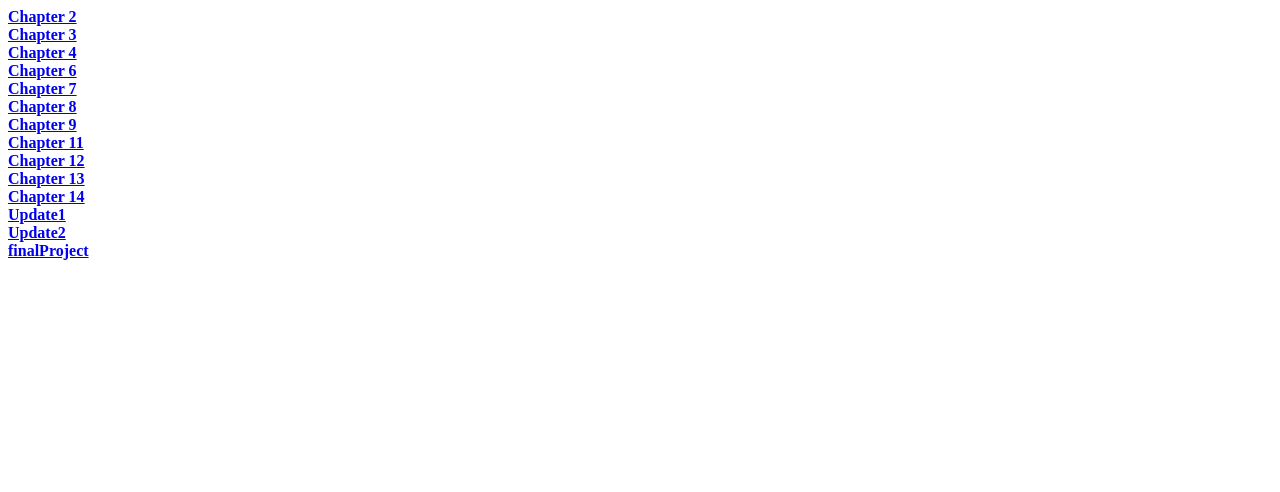
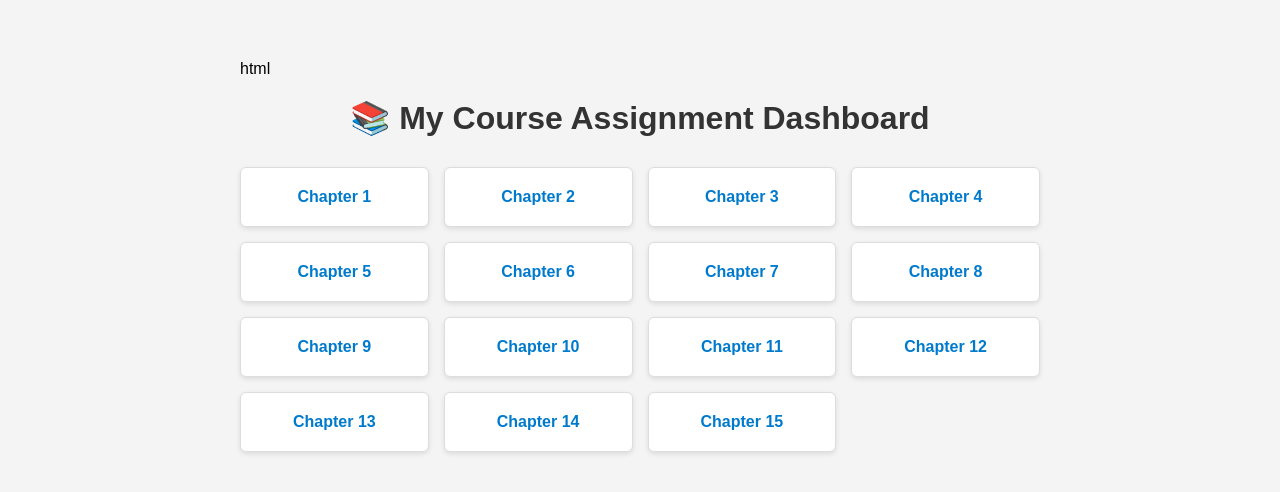
Before and after one commit to nramichr/nramichr.github.io, a plain HTML site: page index.html in a window 1280 px wide. Drawn offline with Linux system fonts and the light colour scheme.

Commit message:
rough draft

```diff
--- a/index.html
+++ b/index.html
@@ -1,26 +1,39 @@
+html
 <!DOCTYPE html>
 <html lang="en">
-  <head>
-    <title>Assignment List</title>
-    <meta charset="utf-8" />
-  </head>
-  <body>
-    <nav>
-      <b>
-        <a href="ch2/index.html">Chapter 2</a> <br>
-        <a href="ch3/index.html">Chapter 3</a> <br>
-        <a href="ch4/index.html">Chapter 4</a> <br>
-        <a href="ch6/index.html">Chapter 6</a> <br>
-        <a href="ch7/index.html">Chapter 7</a> <br>
-        <a href="ch8/index.html">Chapter 8</a> <br>
-        <a href="ch9/index.html">Chapter 9</a> <br>
-        <a href="ch11/index.html">Chapter 11</a> <br>
-        <a href="ch12/index.html">Chapter 12</a> <br>
-        <a href="ch13/index.html">Chapter 13</a> <br>
-         <a href="ch14/index.html">Chapter 14</a> <br>
-        <a href="chUp1/index.html">Update1</a> <br>
-        <a href="chUp2/index.html">Update2</a> <br>
-        <a href="finalProject/index.html">finalProject</a> <br>
-      </b>
-    </nav>
+<head>
+    <meta charset="UTF-8">
+    <meta name="viewport" content="width=device-width, initial-scale=1.0">
+    <title>Web Development Course Dashboard</title>
+    <style>
+        body { font-family: sans-serif; background-color: #f4f4f4; max-width: 800px; margin: 40px auto; padding: 20px; }
+        h1 { text-align: center; color: #333; }
+        .grid { display: grid; grid-template-columns: repeat(auto-fill, minmax(150px, 1fr)); gap: 15px; margin-top: 30px; }
+        .card { background: white; padding: 20px; text-align: center; border-radius: 6px; box-shadow: 0 2px 5px rgba(0,0,0,0.1); text-decoration: none; color: #007acc; font-weight: bold; border: 1px solid #ddd; transition: background 0.2s, color 0.2s; }
+        .card:hover { background-color: #007acc; color: white; }
+    </style>
+</head>
+<body>
+
+    <h1>📚 My Course Assignment Dashboard</h1>
+
+    <div class="grid">
+        <a class="card" href="ch01/index.html">Chapter 1</a>
+        <a class="card" href="ch02/index.html">Chapter 2</a>
+        <a class="card" href="ch03/index.html">Chapter 3</a>
+        <a class="card" href="ch04/index.html">Chapter 4</a>
+        <a class="card" href="ch05/index.html">Chapter 5</a>
+        <a class="card" href="ch06/index.html">Chapter 6</a>
+        <a class="card" href="ch07/index.html">Chapter 7</a>
+        <a class="card" href="ch08/index.html">Chapter 8</a>
+        <a class="card" href="ch09/index.html">Chapter 9</a>
+        <a class="card" href="ch10/index.html">Chapter 10</a>
+        <a class="card" href="ch11/index.html">Chapter 11</a>
+        <a class="card" href="ch12/index.html">Chapter 12</a>
+        <a class="card" href="ch13/index.html">Chapter 13</a>
+        <a class="card" href="ch14/index.html">Chapter 14</a>
+        <a class="card" href="ch15/index.html">Chapter 15</a>
+    </div>
+
+</body>
 </html>
```
